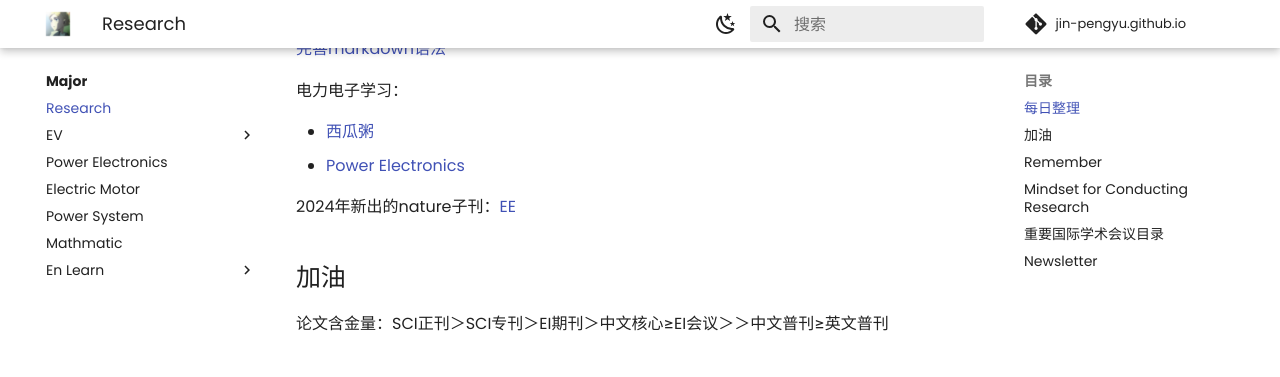
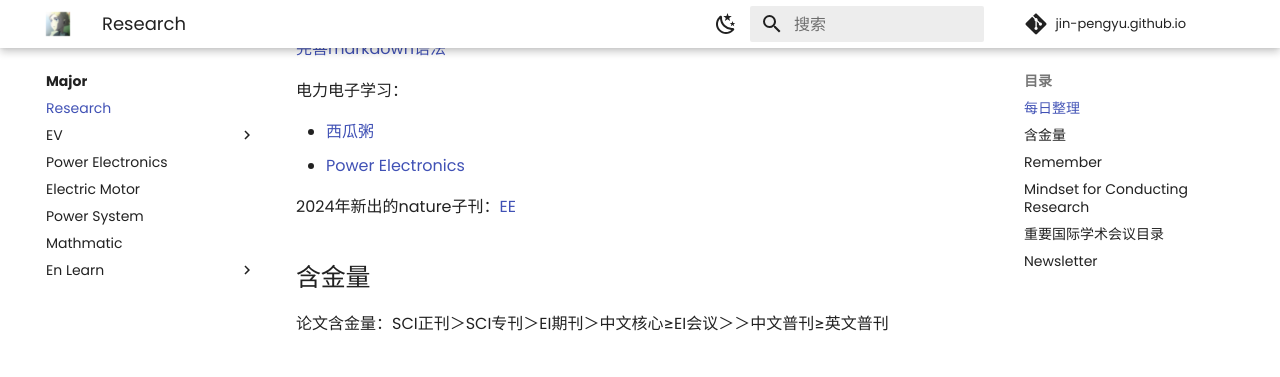
Before and after one commit to Pengyu-Jin/Pengyu-Jin.github.io, an MkDocs documentation site: the page built from docs/major/research/research.md, in a window 1280 px wide and 900 px high, scrolled down 700 px. Shown: the top 377 px of the window. Built offline with MkDocs 1.6.1 and Material for MkDocs 9.7.7, drawn with Linux system fonts in a browser that asks for light colours; emoji names are drawn with the system emoji font; comment, search, counter and statistics services are not loaded.

Commit message:
20241017

```diff
--- a/docs/major/research/research.md
+++ b/docs/major/research/research.md
@@ -32,7 +32,7 @@ word中的格式排版问题：[xxx.dotm、宏、域等问题](https://shuiyuan.
 
 
 
-## 加油
+## 含金量
 论文含金量：SCI正刊＞SCI专刊＞EI期刊＞中文核心≥EI会议＞＞中文普刊≥英文普刊
 
 ## Remember:hugging:
```
